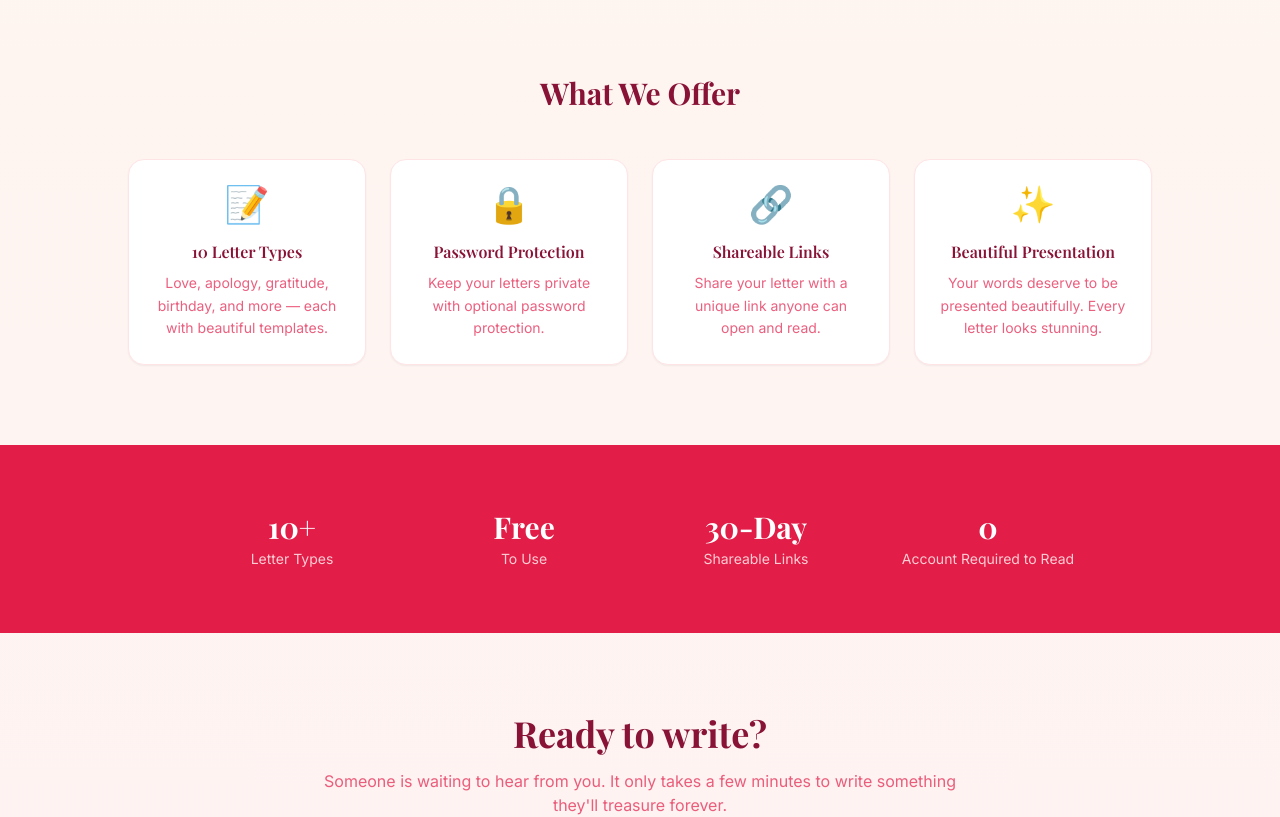
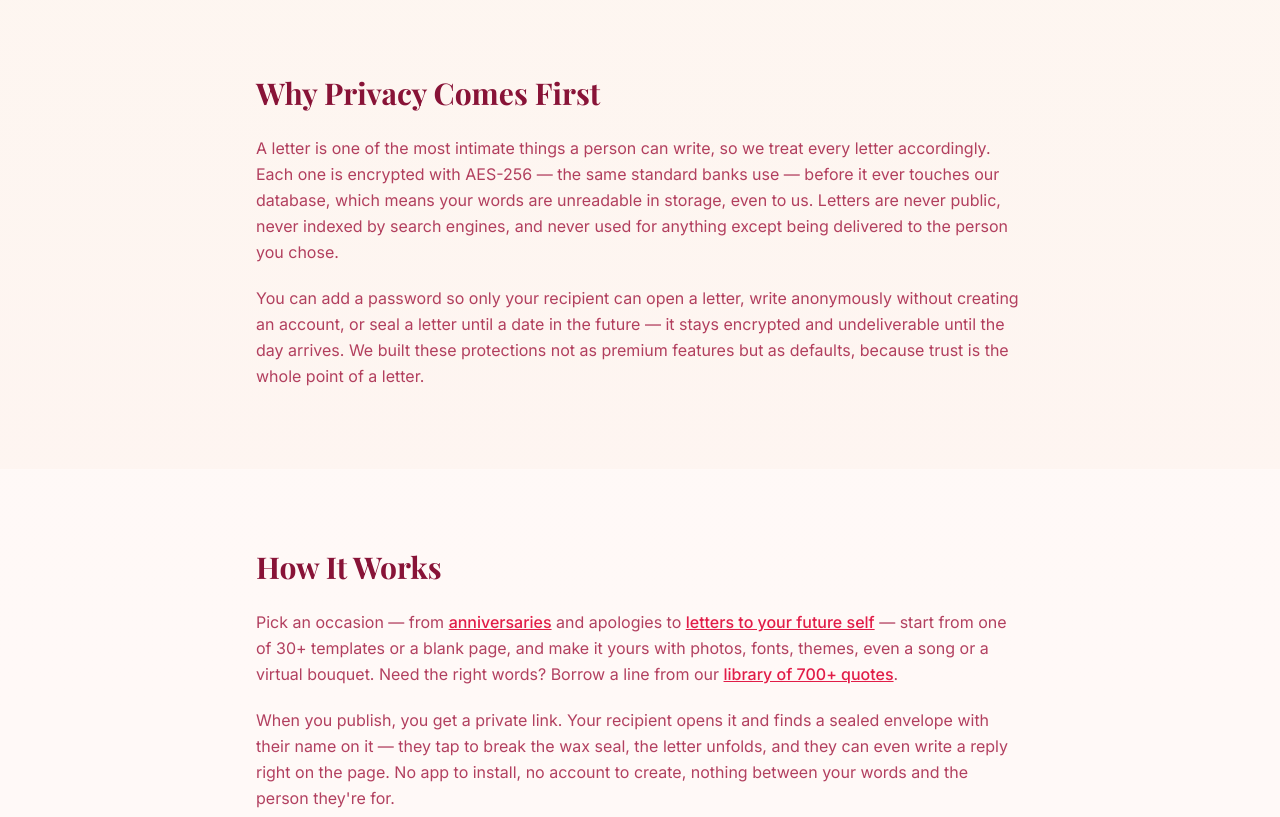
Before and after one commit to gulzardevai/heartfelt-letters, a Next.js app: page /about in a window 1280 px wide. Shown: the part 1060-1877 px from the top of the page. Built offline with nearby package versions, Linux system fonts and the light colour scheme; no server answers.

Commit message:
About page: add privacy and how-it-works sections, update stale features, add title/meta

```diff
--- a/app/about/page.tsx
+++ b/app/about/page.tsx
@@ -3,6 +3,8 @@ import Navbar from '@/components/Navbar'
 import Footer from '@/components/Footer'
 
 export const metadata = {
+  title: 'About ShareLove Letters — Why We Built a Letter-Writing App',
+  description: 'The story behind ShareLove Letters: a free, encrypted letter-writing app built on the belief that meaningful words deserve a better home than a chat bubble.',
   alternates: { canonical: 'https://www.shareloveletters.com/about' },
 }
 
@@ -43,16 +45,46 @@ export default function AboutPage() {
           </div>
         </section>
 
+        {/* Privacy stance */}
+        <section className="py-20 px-6">
+          <div className="max-w-3xl mx-auto">
+            <h2 className="font-serif text-3xl font-bold text-rose-900 mb-6">Why Privacy Comes First</h2>
+            <div className="prose prose-rose max-w-none text-rose-800/80 leading-relaxed space-y-4">
+              <p>
+                A letter is one of the most intimate things a person can write, so we treat every letter accordingly. Each one is encrypted with AES-256 — the same standard banks use — before it ever touches our database, which means your words are unreadable in storage, even to us. Letters are never public, never indexed by search engines, and never used for anything except being delivered to the person you chose.
+              </p>
+              <p>
+                You can add a password so only your recipient can open a letter, write anonymously without creating an account, or seal a letter until a date in the future — it stays encrypted and undeliverable until the day arrives. We built these protections not as premium features but as defaults, because trust is the whole point of a letter.
+              </p>
+            </div>
+          </div>
+        </section>
+
+        {/* How it works */}
+        <section className="py-20 px-6 bg-white/40">
+          <div className="max-w-3xl mx-auto">
+            <h2 className="font-serif text-3xl font-bold text-rose-900 mb-6">How It Works</h2>
+            <div className="prose prose-rose max-w-none text-rose-800/80 leading-relaxed space-y-4">
+              <p>
+                Pick an occasion — from <Link href="/letters/anniversary" className="text-rose-600 underline">anniversaries</Link> and apologies to <Link href="/letters/future-self" className="text-rose-600 underline">letters to your future self</Link> — start from one of 30+ templates or a blank page, and make it yours with photos, fonts, themes, even a song or a virtual bouquet. Need the right words? Borrow a line from our <Link href="/quotes" className="text-rose-600 underline">library of 700+ quotes</Link>.
+              </p>
+              <p>
+                When you publish, you get a private link. Your recipient opens it and finds a sealed envelope with their name on it — they tap to break the wax seal, the letter unfolds, and they can even write a reply right on the page. No app to install, no account to create, nothing between your words and the person they&apos;re for.
+              </p>
+            </div>
+          </div>
+        </section>
+
         {/* What We Offer */}
         <section className="py-20 px-6">
           <div className="max-w-5xl mx-auto">
             <h2 className="font-serif text-3xl font-bold text-rose-900 text-center mb-12">What We Offer</h2>
             <div className="grid sm:grid-cols-2 lg:grid-cols-4 gap-6">
               {[
-                { icon: '📝', title: '10 Letter Types', desc: 'Love, apology, gratitude, birthday, and more — each with beautiful templates.' },
-                { icon: '🔒', title: 'Password Protection', desc: 'Keep your letters private with optional password protection.' },
-                { icon: '🔗', title: 'Shareable Links', desc: 'Share your letter with a unique link anyone can open and read.' },
-                { icon: '✨', title: 'Beautiful Presentation', desc: 'Your words deserve to be presented beautifully. Every letter looks stunning.' },
+                { icon: '📝', title: '30+ Templates', desc: 'Eleven letter types across every occasion — love, apology, gratitude, birthday, future self, and more.' },
+                { icon: '🔐', title: 'Encrypted & Private', desc: 'AES-256 encryption, optional passwords, and anonymous writing. Your words stay yours.' },
+                { icon: '✉️', title: 'The Envelope Moment', desc: 'Every letter arrives as a sealed envelope with a wax seal — opened with a tap, remembered forever.' },
+                { icon: '⏰', title: 'Scheduled Delivery', desc: 'Seal a letter until a birthday, an anniversary, or years into the future.' },
               ].map(f => (
                 <div key={f.title} className="bg-white rounded-2xl p-6 border border-rose-100 shadow-sm text-center">
                   <div className="text-4xl mb-4">{f.icon}</div>
```
